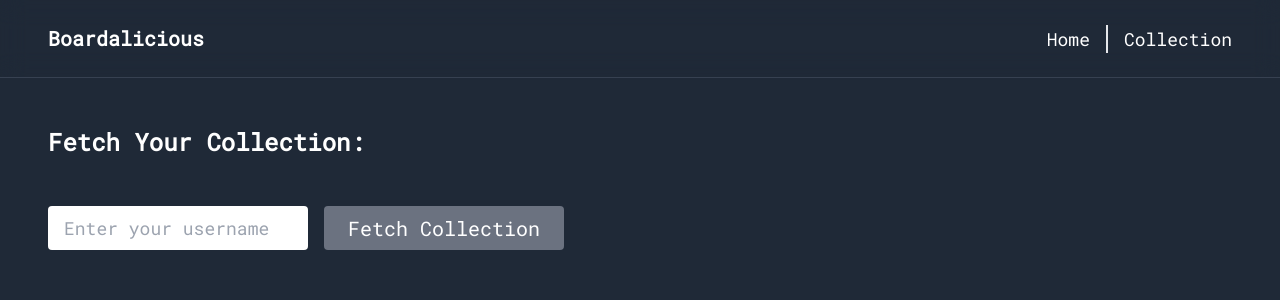
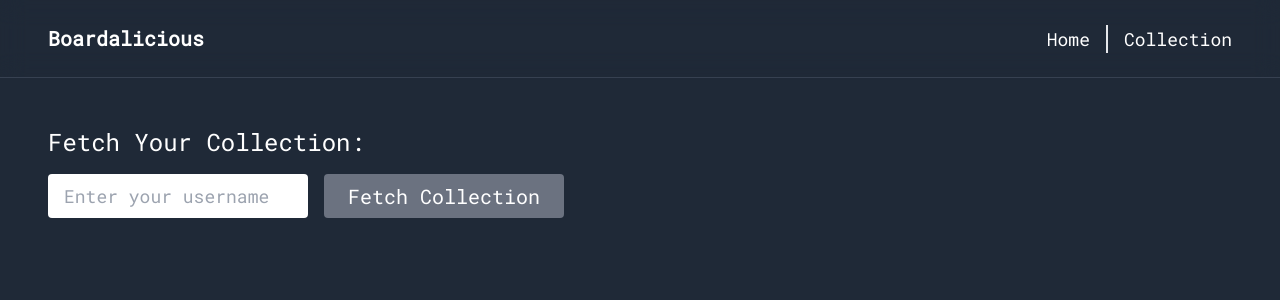
Before and after one commit to JesseKuntz/boardalicious, a Next.js app: page /collection in a window 1280 px wide. Shown: the top 300 px of the page. Built offline with nearby package versions, Linux system fonts and the light colour scheme.

Commit message:
feat: add username to local storage

```diff
--- a/app/collection/components/collection-form/collection-form.tsx
+++ b/app/collection/components/collection-form/collection-form.tsx
@@ -1,8 +1,9 @@
 "use client";
 
-import { useState } from "react";
-import { useQueryClient, useQuery } from "@tanstack/react-query";
+import { useState, useEffect } from "react";
+import { useQuery } from "@tanstack/react-query";
 import { getCollection, Game } from "~api";
+import { useUsername } from "~hooks";
 import { Button } from "~app/components";
 import { GameCard } from "./components";
 
@@ -19,7 +20,16 @@ export const CollectionForm: React.FC = () => {
     () => getCollection({ username }),
     { enabled: false }
   );
-  const queryClient = useQueryClient();
+  const { username: savedUsername, setUsername: setSavedUsername } =
+    useUsername();
+
+  useEffect(() => {
+    if (savedUsername && !username) {
+      setUsername(savedUsername);
+    } else if (savedUsername && username) {
+      refetch();
+    }
+  }, [savedUsername, username, refetch]);
 
   const handleUsernameChange = (event: React.ChangeEvent<HTMLInputElement>) => {
     setUsername(event.target.value);
@@ -28,14 +38,20 @@ export const CollectionForm: React.FC = () => {
   const handleFormSubmit = async (event: React.FormEvent<HTMLFormElement>) => {
     event.preventDefault();
 
-    await queryClient.invalidateQueries({ queryKey: ["collection", username] });
+    const response = await refetch();
 
-    refetch();
+    if (response.isSuccess) {
+      setSavedUsername(username);
+    }
   };
 
   return (
-    <div className="space-y-12">
-      <h1 className="text-2xl font-semibold">Fetch Your Collection:</h1>
+    <div className="space-y-4">
+      {savedUsername ? (
+        <h1 className="text-2xl">Username: {savedUsername}</h1>
+      ) : (
+        <>
+          <h1 className="text-2xl">Fetch Your Collection:</h1>
           <form onSubmit={handleFormSubmit} className="mt-4">
             <div className="flex items-center flex-wrap gap-4">
               <input
@@ -50,6 +66,8 @@ export const CollectionForm: React.FC = () => {
               </Button>
             </div>
           </form>
+        </>
+      )}
       {(isInitialLoading || isRefetching) && <p>Loading...</p>}
       {isError && <p>Oh no! Something bad happened. Please try again.</p>}
       {collection && (
--- /dev/null
+++ b/hooks/index.ts
@@ -0,0 +1 @@
+export { useUsername } from "./use-username";
--- /dev/null
+++ b/hooks/use-username/index.ts
@@ -0,0 +1 @@
+export * from "./use-username";
--- /dev/null
+++ b/hooks/use-username/use-username.ts
@@ -0,0 +1,21 @@
+import { useState, useEffect } from "react";
+
+const USERNAME_KEY = "username";
+
+export const useUsername = () => {
+  const [username, setUsername] = useState<string>("");
+
+  useEffect(() => {
+    const _username = window.localStorage.getItem(USERNAME_KEY);
+
+    if (_username) {
+      setUsername(_username);
+    }
+  }, []);
+
+  useEffect(() => {
+    window.localStorage.setItem(USERNAME_KEY, username);
+  }, [username]);
+
+  return { username, setUsername };
+};
```
Lines whose indentation alone changed are shown as unchanged.
